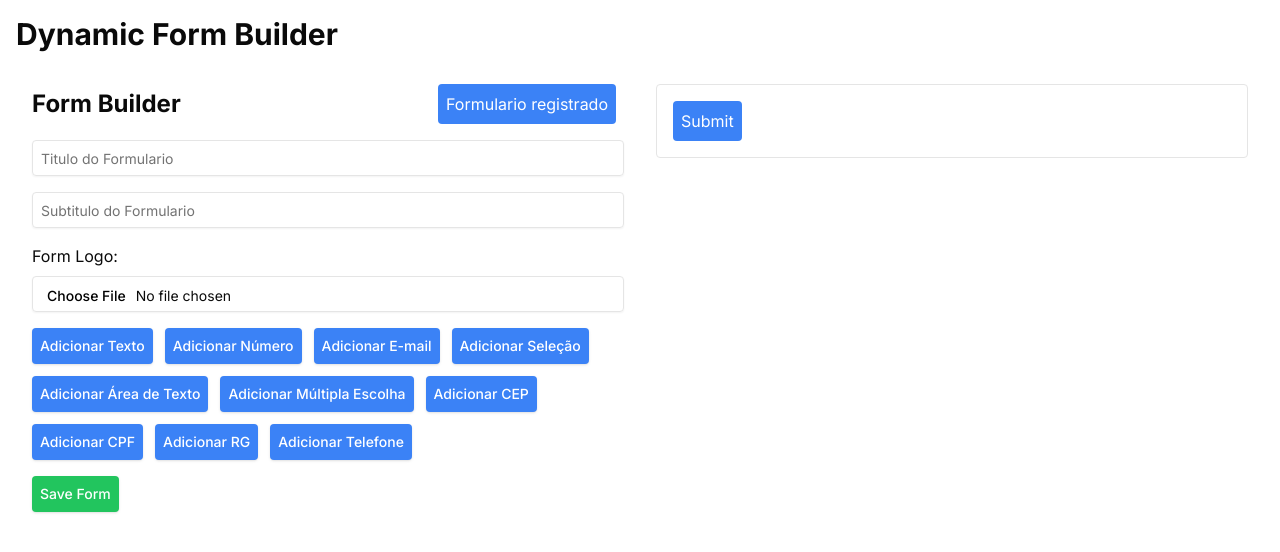
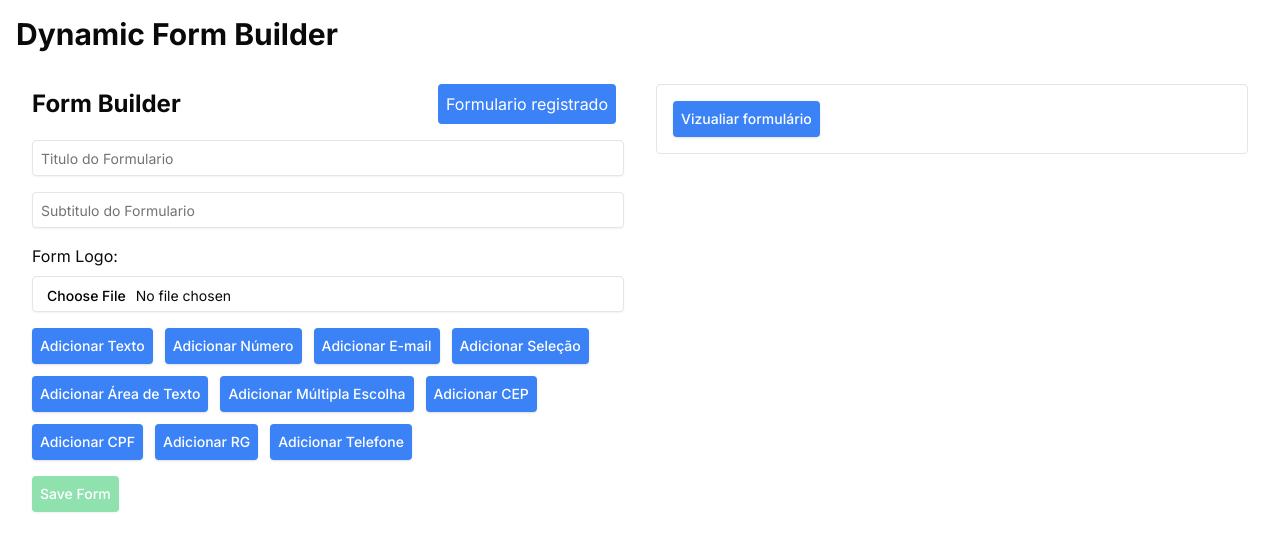
Before and after one commit to lcspaiva87/Dynamic_Form_Builder, a Next.js app: page / in a window 1280 px wide. Shown: the top 552 px of the page. Built offline with nearby package versions, Linux system fonts and the light colour scheme.

Commit message:
feat: Atualizar placeholders e rótulos de campos no FormBuilder

```diff
--- a/src/app/FormBuilder.tsx
+++ b/src/app/FormBuilder.tsx
@@ -192,7 +192,11 @@ const FormBuilder = () => {
             <Button onClick={() => removeField(field.id)} className="bg-red-500 text-white p-2 mt-2 rounded">Remove Field</Button>
           </div>
         ))}
-        <Button onClick={saveForm} className="bg-green-500 text-white p-2 rounded">Save Form</Button>
+        <Button disabled={
+          !formFields.length ||
+          !formName ||
+          !formTitle
+        } onClick={saveForm} className="bg-green-500 text-white p-2 rounded">Save Form</Button>
       </div>
       <div className="w-full md:w-1/2 p-4">
         <FormPreview fields={formFields} title={formTitle} logo={formLogo} name={formName} id={''} />
--- a/src/app/FormPreview.tsx
+++ b/src/app/FormPreview.tsx
@@ -1,3 +1,4 @@
+import { Button } from '@/components/ui/button';
 import { Textarea } from '@/components/ui/textarea';
 import { formatCEP, formatCPF, formatRG, validateCEP, validateCPF, validatePhone, validateRG } from '@/lib/validations';
 import CryptoJS from 'crypto-js';
@@ -249,7 +250,9 @@ const FormPreview = ({ fields, title, logo, name, id }: FormPreviewProps) => {
               return null;
           }
         })}
-        <button type="submit" className="bg-blue-500 text-white p-2 rounded">Submit</button>
+        <Button className="bg-blue-500 text-white p-2 rounded">
+          Vizualiar formulário
+        </Button>
       </form>
     </div>
   );
```
